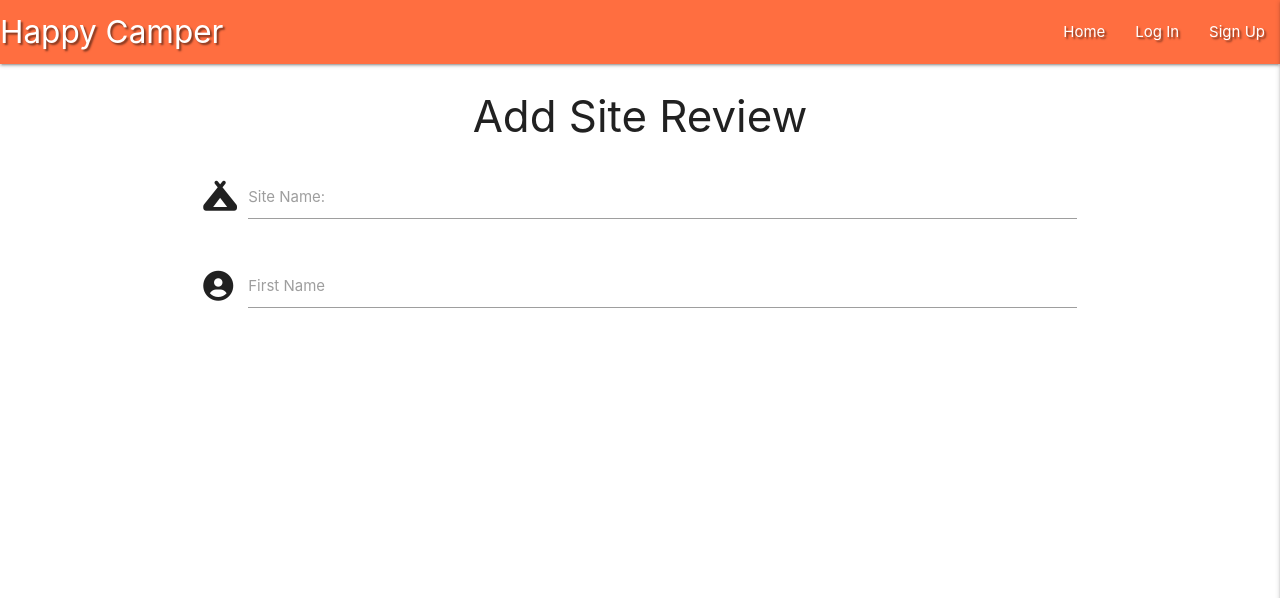
After one commit to EmmaJane22/HappyCamper, a Flask app: page /add_review in a window 1280 px wide. The commit adds this page. Shown: the top 598 px of the page. Run offline with Flask 2, Linux system fonts and the light colour scheme; some libraries are stand-ins or nearby versions.

Commit message:
Created add_review template

```diff
--- a/app.py
+++ b/app.py
@@ -102,6 +102,13 @@ def logout():
     session.pop("user")
     return redirect(url_for("login"))
 
+
+# add review function
+@app.route("/add_review")
+def add_review():
+    return render_template("add_review.html")
+
+
 if __name__ == "__main__":
     app.run(host=os.environ.get("IP"),
             port=int(os.environ.get("PORT")),
--- /dev/null
+++ b/templates/add_review.html
@@ -0,0 +1,24 @@
+{% extends "base.html" %}
+{% block content %}
+
+    <h3 class="center-align">Add Site Review</h3>
+
+    <!-- site revie form from Materialize -->
+    <div class="row">
+        <form class="col s12" method="POST" action="">
+            <div class="row">
+                <div class="input-field col s12">
+                    <i class="fas fa-campground prefix"></i>
+                    <textarea id="icon_prefix2" class="materialize-textarea"></textarea>
+                    <label for="icon_prefix2">Site Name:</label>
+                </div>
+                <div class="input-field col s12">
+                    <i class="fas fa-user-circle prefix"></i>
+                    <textarea id="icon_prefix2" class="materialize-textarea"></textarea>
+                    <label for="icon_prefix2">First Name</label>
+                </div>
+            </div>
+        </form>
+    </div>
+
+{% endblock %}
--- a/templates/base.html
+++ b/templates/base.html
@@ -28,7 +28,7 @@
                 {% if session.user %}
                     <li><a href="{{ url_for('profile', username=session['user']) }}">Profile</a></li>
                     <li><a href="#">Find Campsite</a></li>
-                    <li><a href="#">New Review</a></li>
+                    <li><a href="{{ url_for('add_review') }}">Add Review</a></li>
                     <li><a href="#">Manage Locations</a></li>
                     <li><a href="{{ url_for('logout') }}">Log Out</a></li>
                 {% else %}
@@ -46,7 +46,7 @@
             {% if session.user %}
                 <li><a href="{{ url_for('profile', username=session['user']) }}">Profile</a></li>
                 <li><a href="#">Find Campsite</a></li>
-                <li><a href="#">New Review</a></li>
+                <li><a href="{{ url_for('add_review') }}">Add Review</a></li>
                 <li><a href="#">Manage Locations</a></li>
                 <li><a href="{{ url_for('logout') }}">Log Out</a></li>
             {% else %}
```
